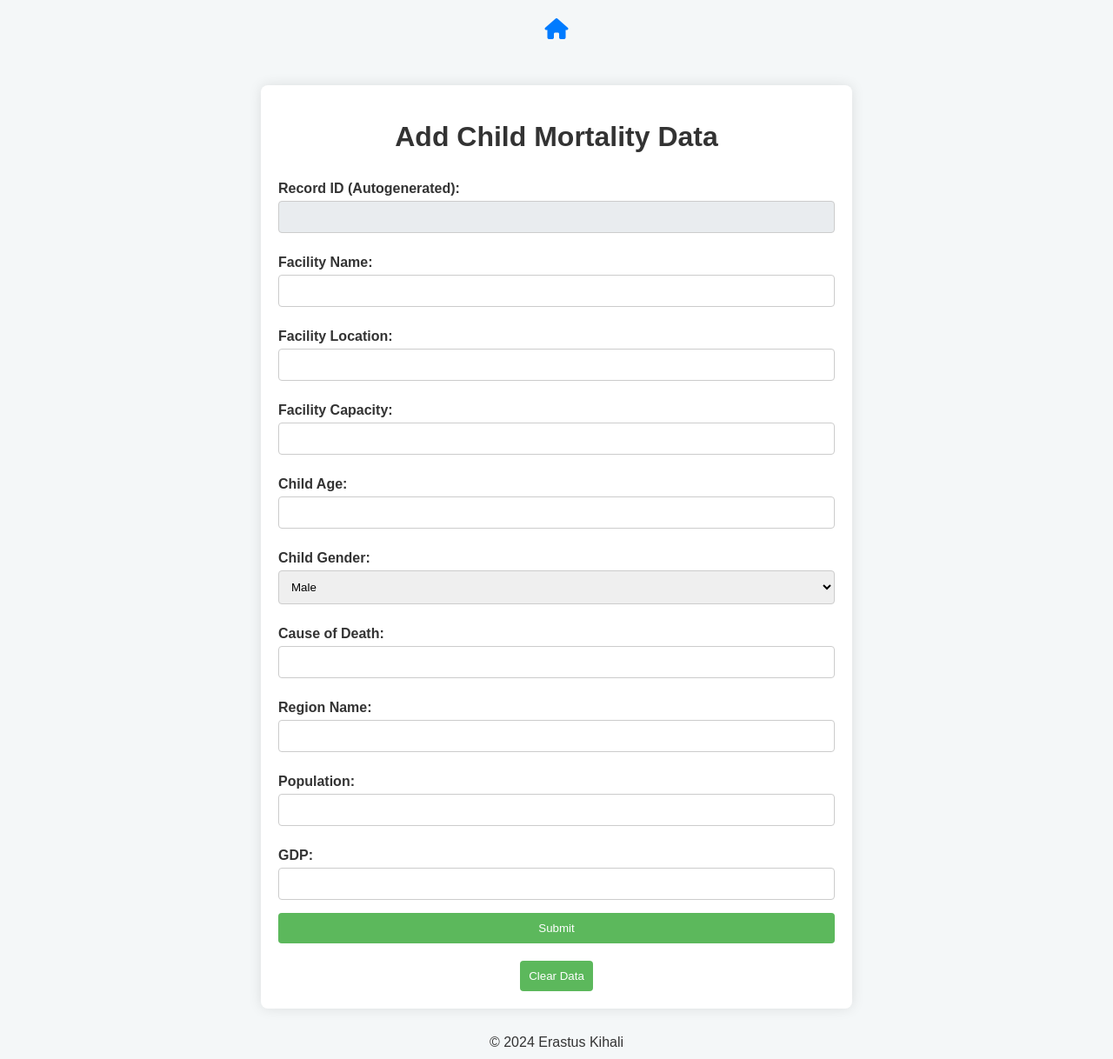
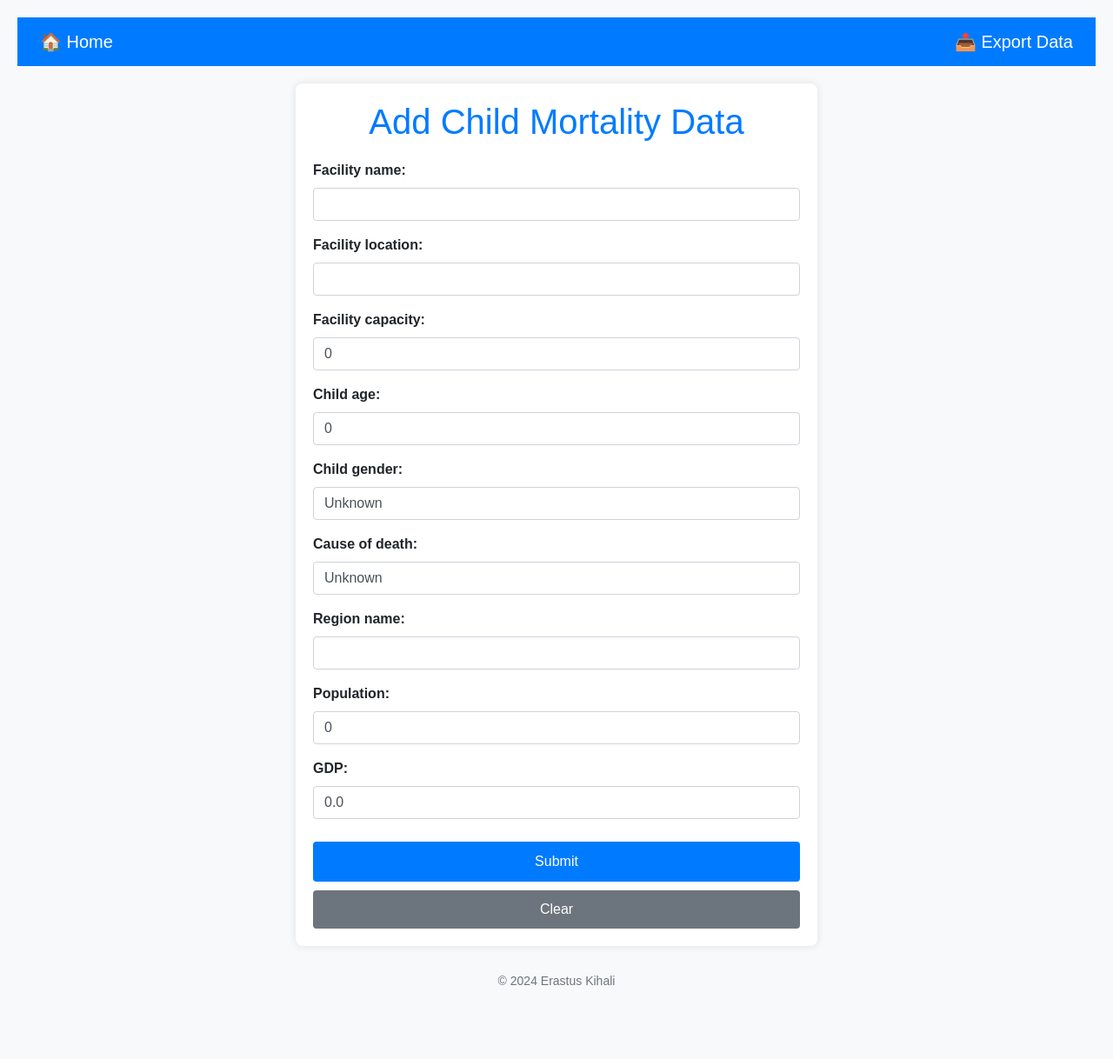
Before and after one commit to Kihali/Final-Project-Mortality-Analyzer-data-collection-web-application, a Django app: page /add/ in a window 1280 px wide. Shown: the whole page at 87% size. After the commit the page ends 1133 px from the top, so only its background shows below. Run offline with Django 5.2, Linux system fonts and the light colour scheme; some libraries are stand-ins or nearby versions.

Commit message:
Updated views and templates for data collection and clearance

```diff
--- a/ChildMortalityAnalyzer/ChildMortalityAnalyzer/settings.py
+++ b/ChildMortalityAnalyzer/ChildMortalityAnalyzer/settings.py
@@ -38,6 +38,7 @@ INSTALLED_APPS = [
     'django.contrib.messages',
     'django.contrib.staticfiles',
     'data_collector',
+     'widget_tweaks',
 ]
 
 MIDDLEWARE = [
--- a/ChildMortalityAnalyzer/ChildMortalityAnalyzer/urls.py
+++ b/ChildMortalityAnalyzer/ChildMortalityAnalyzer/urls.py
@@ -23,5 +23,5 @@ urlpatterns = [
     path('admin/', admin.site.urls),
     path('add/', views.add_data, name='add_data'),
     path('export/', views.export_data, name='export_data'),
-    path('clear_data/', views.clear_data, name='clear_data'),
+    path('clear/', views.clear_data, name='clear_data'),
 ]
--- a/ChildMortalityAnalyzer/data_collector/forms.py
+++ b/ChildMortalityAnalyzer/data_collector/forms.py
@@ -4,4 +4,8 @@ from .models import ChildMortality
 class ChildMortalityForm(forms.ModelForm):
     class Meta:
         model = ChildMortality
-        fields = ['year', 'mortality_rate']
+        fields = [
+            'facility_name', 'facility_location', 'facility_capacity',
+            'child_age', 'child_gender', 'cause_of_death',
+            'region_name', 'population', 'gdp'
+        ]
--- a/ChildMortalityAnalyzer/data_collector/templates/data_collector/add_data.html
+++ b/ChildMortalityAnalyzer/data_collector/templates/data_collector/add_data.html
@@ -1,205 +1,190 @@
+{% load widget_tweaks %}
 <!DOCTYPE html>
 <html lang="en">
 <head>
     <meta charset="UTF-8">
     <meta name="viewport" content="width=device-width, initial-scale=1.0">
     <title>Add Child Mortality Data</title>
-    <link rel="stylesheet" href="https://cdnjs.cloudflare.com/ajax/libs/font-awesome/6.0.0-beta3/css/all.min.css">
+    <link rel="stylesheet" href="https://stackpath.bootstrapcdn.com/bootstrap/4.5.2/css/bootstrap.min.css">
     <style>
         body {
             font-family: Arial, sans-serif;
-            background-color: #f4f7f8;
-            margin: 0;
-            padding: 0;
+            background-color: #f8f9fa;
+            padding: 20px;
         }
         .container {
-            width: 50%;
+            max-width: 600px;
             margin: 0 auto;
-            background-color: #ffffff;
+            background: white;
             padding: 20px;
             border-radius: 8px;
-            box-shadow: 0 0 15px rgba(0, 0, 0, 0.1);
-            margin-top: 50px;
-            position: relative;
+            box-shadow: 0px 0px 10px rgba(0, 0, 0, 0.1);
         }
         h1 {
             text-align: center;
-            color: #333333;
+            color: #007bff;
+            margin-bottom: 20px;
         }
-        form {
-            display: flex;
-            flex-direction: column;
+        .navbar {
+            margin-bottom: 20px;
         }
-        label {
-            margin: 10px 0 5px;
-            color: #333333;
+        .navbar a {
+            color: white;
+            margin: 0 10px;
+        }
+        footer {
+            margin-top: 30px;
+            text-align: center;
+            font-size: 14px;
+            color: #6c757d;
+        }
+        .btn-custom {
+            background-color: #007bff;
+            color: white;
+            width: 100%;
+            padding: 10px;
+            font-size: 16px;
+            border-radius: 4px;
+            margin-top: 10px;
+        }
+        .btn-clear {
+            background-color: #6c757d;
+            color: white;
+            width: 100%;
+            padding: 10px;
+            font-size: 16px;
+            border-radius: 4px;
+            margin-top: 10px;
+            border: none;
+        }
+        .alert-custom {
+            display: none;
+            margin-top: 20px;
+        }
+        .form-group label {
+            text-align: left;
+            display: block;
             font-weight: bold;
         }
-        input[type="text"], input[type="number"], select {
-            padding: 10px;
-            border: 1px solid #cccccc;
-            border-radius: 4px;
-            margin-bottom: 15px;
-        }
-        input[type="text"][readonly] {
-            background-color: #e9ecef;
-            color: #6c757d;
-        }
-        button {
-            padding: 10px;
-            background-color: #5cb85c;
-            color: white;
-            border: none;
-            border-radius: 4px;
-            cursor: pointer;
-        }
-        button:hover {
-            background-color: #4cae4c;
-        }
-        .form-group {
-            display: flex;
-            justify-content: space-between;
-        }
-        .form-group div {
-            width: 48%;
-        }
-        .success-message {
-            display: none;
-            background-color: #dff0d8;
-            color: #3c763d;
-            padding: 15px;
-            border-radius: 5px;
-            position: absolute;
-            top: -30px;
-            left: 0;
-            width: 100%;
-            text-align: center;
-            box-shadow: 0 0 10px rgba(0, 0, 0, 0.1);
-        }
-        footer {
-            text-align: center;
-            margin-top: 20px;
-            padding: 10px;
-            background-color: #f4f7f8;
-            color: #333333;
-        }
-        .nav-icons {
-            display: flex;
-            justify-content: center;
-            margin: 20px 0;
-        }
-        .nav-icons a {
-            color: #007bff;
-            font-size: 24px;
-            margin: 0 15px;
-            text-decoration: none;
-            transition: color 0.3s ease;
-        }
-        .nav-icons a:hover {
-            color: #0056b3;
-        }
-        .button-container {
-            display: flex;
-            justify-content: center;
-            margin-top: 20px;
-        }
     </style>
+</head>
+<body>
+
+    <!-- Navbar with icons -->
+    <nav class="navbar navbar-dark bg-primary">
+        <a class="navbar-brand" href="{% url 'home' %}">🏠 Home</a>
+        <a class="navbar-brand" href="{% url 'export_data' %}">📤 Export Data</a>
+    </nav>
+
+    <!-- Main form container -->
+    <div class="container">
+        <h1>Add Child Mortality Data</h1>
+        <form method="post" id="dataForm">
+            {% csrf_token %}
+            <div class="form-group">
+                <label for="{{ form.facility_name.id_for_label }}">Facility name:</label>
+                {{ form.facility_name|add_class:"form-control" }}
+            </div>
+            <div class="form-group">
+                <label for="{{ form.facility_location.id_for_label }}">Facility location:</label>
+                {{ form.facility_location|add_class:"form-control" }}
+            </div>
+            <div class="form-group">
+                <label for="{{ form.facility_capacity.id_for_label }}">Facility capacity:</label>
+                {{ form.facility_capacity|add_class:"form-control" }}
+            </div>
+            <div class="form-group">
+                <label for="{{ form.child_age.id_for_label }}">Child age:</label>
+                {{ form.child_age|add_class:"form-control" }}
+            </div>
+            <div class="form-group">
+                <label for="{{ form.child_gender.id_for_label }}">Child gender:</label>
+                {{ form.child_gender|add_class:"form-control" }}
+            </div>
+            <div class="form-group">
+                <label for="{{ form.cause_of_death.id_for_label }}">Cause of death:</label>
+                {{ form.cause_of_death|add_class:"form-control" }}
+            </div>
+            <div class="form-group">
+                <label for="{{ form.region_name.id_for_label }}">Region name:</label>
+                {{ form.region_name|add_class:"form-control" }}
+            </div>
+            <div class="form-group">
+                <label for="{{ form.population.id_for_label }}">Population:</label>
+                {{ form.population|add_class:"form-control" }}
+            </div>
+            <div class="form-group">
+                <label for="{{ form.gdp.id_for_label }}">GDP:</label>
+                {{ form.gdp|add_class:"form-control" }}
+            </div>
+            <button type="submit" class="btn btn-custom">Submit</button>
+            <button type="button" class="btn btn-clear" id="clearButton">Clear</button>
+        </form>
+
+        <!-- Success alerts -->
+        <div class="alert alert-success alert-custom" id="successAlert">
+            Data has been captured successfully!
+        </div>
+        <div class="alert alert-success alert-custom" id="clearAlert">
+            Data has been cleared successfully!
+        </div>
+    </div>
+
+    <!-- Footer -->
+    <footer>
+        &copy; 2024 Erastus Kihali
+    </footer>
+
+    <!-- JavaScript for form submission and notifications -->
     <script>
-        function showSuccessMessage() {
-            const successMessage = document.getElementById('success-message');
-            successMessage.style.display = 'block';
+        document.getElementById('dataForm').onsubmit = function(event) {
+            event.preventDefault();
+            var form = this;
 
-            // Hide the message after 3 seconds
-            setTimeout(() => {
-                successMessage.style.display = 'none';
-            }, 3000);
-        }
+            fetch(form.action, {
+                method: form.method,
+                body: new FormData(form),
+                headers: {
+                    'X-CSRFToken': form.querySelector('[name=csrfmiddlewaretoken]').value
+                }
+            }).then(response => {
+                if (response.ok) {
+                    document.getElementById('successAlert').style.display = 'block';
+                    setTimeout(() => {
+                        document.getElementById('successAlert').style.display = 'none';
+                    }, 3000);
+                    form.reset();
+                } else {
+                    alert('An error occurred while submitting the form. Please try again.');
+                }
+            });
+        };
 
-        function handleSubmit(event) {
-            event.preventDefault();
-            // Show the success message
-            showSuccessMessage();
-            // Optionally, you could reset the form here
-            event.target.reset();
-        }
-
-        function clearData() {
-            if (confirm("Are you sure you want to clear all collected data?")) {
-                fetch("{% url 'clear_data' %}", {
+        document.getElementById('clearButton').onclick = function() {
+            if (confirm('Are you sure you want to clear all the data? This action cannot be undone.')) {
+                fetch('/clear/', {
                     method: 'POST',
                     headers: {
-                        'Content-Type': 'application/json',
-                        'X-CSRFToken': '{{ csrf_token }}'
+                        'X-CSRFToken': document.querySelector('[name=csrfmiddlewaretoken]').value
                     }
                 }).then(response => {
                     if (response.ok) {
-                        alert("Data cleared successfully!");
+                        return response.json();
                     } else {
-                        alert("Failed to clear data. Please try again.");
+                        throw new Error('An error occurred while clearing the data.');
                     }
+                }).then(data => {
+                    document.getElementById('clearAlert').innerText = data.message;
+                    document.getElementById('clearAlert').style.display = 'block';
+                    setTimeout(() => {
+                        document.getElementById('clearAlert').style.display = 'none';
+                    }, 3000);
                 }).catch(error => {
-                    console.error('Error:', error);
-                    alert("An error occurred while clearing data.");
+                    alert(error.message);
                 });
             }
-        }
+        };
     </script>
-</head>
-<body>
-    <div class="nav-icons">
-        <a href="{% url 'home' %}" title="Home"><i class="fas fa-home"></i></a>
-    </div>
-    <div class="container">
-        <div id="success-message" class="success-message">
-            Data recorded successfully!
-        </div>
-        <h1>Add Child Mortality Data</h1>
-        <form method="POST" onsubmit="handleSubmit(event)">
-            {% csrf_token %}
 
-            <!-- Record ID is autogenerated -->
-            <label for="record_id">Record ID (Autogenerated):</label>
-            <input type="text" id="record_id" name="record_id" readonly value="{{ auto_generated_id }}">
-
-            <label for="facility_name">Facility Name:</label>
-            <input type="text" id="facility_name" name="facility_name">
-
-            <label for="facility_location">Facility Location:</label>
-            <input type="text" id="facility_location" name="facility_location">
-
-            <label for="facility_capacity">Facility Capacity:</label>
-            <input type="number" id="facility_capacity" name="facility_capacity">
-
-            <label for="child_age">Child Age:</label>
-            <input type="number" id="child_age" name="child_age">
-
-            <label for="child_gender">Child Gender:</label>
-            <select id="child_gender" name="child_gender">
-                <option value="male">Male</option>
-                <option value="female">Female</option>
-            </select>
-
-            <label for="cause_of_death">Cause of Death:</label>
-            <input type="text" id="cause_of_death" name="cause_of_death">
-
-            <label for="region_name">Region Name:</label>
-            <input type="text" id="region_name" name="region_name">
-
-            <label for="population">Population:</label>
-            <input type="number" id="population" name="population">
-
-            <label for="gdp">GDP:</label>
-            <input type="number" id="gdp" name="gdp">
-
-            <button type="submit">Submit</button>
-        </form>
-        <div class="button-container">
-            <button onclick="clearData()">Clear Data</button>
-        </div>
-    </div>
-
-    <footer>
-        &copy; 2024 Erastus Kihali
-    </footer>
 </body>
 </html>
--- a/ChildMortalityAnalyzer/data_collector/views.py
+++ b/ChildMortalityAnalyzer/data_collector/views.py
@@ -2,9 +2,7 @@ from django.shortcuts import render, redirect
 from .forms import ChildMortalityForm
 from .models import ChildMortality
 import csv
-from django.http import HttpResponse
-from django.http import JsonResponse
-from data_collector.models import ChildMortality
+from django.http import HttpResponse, JsonResponse
 
 def home(request):
     return render(request, 'data_collector/home.html')
@@ -14,7 +12,10 @@ def add_data(request):
         form = ChildMortalityForm(request.POST)
         if form.is_valid():
             form.save()
+            print("Form saved successfully!")  # Debugging statement
             return redirect('add_data')
+        else:
+            print("Form errors:", form.errors)  # Debugging statement
     else:
         form = ChildMortalityForm()
     return render(request, 'data_collector/add_data.html', {'form': form})
@@ -24,16 +25,23 @@ def export_data(request):
     response['Content-Disposition'] = 'attachment; filename="child_mortality_data.csv"'
 
     writer = csv.writer(response)
-    writer.writerow(['Year', 'Mortality Rate'])
+    writer.writerow([
+        'Facility Name', 'Facility Location', 'Facility Capacity',
+        'Child Age', 'Child Gender', 'Cause of Death',
+        'Region Name', 'Population', 'GDP'
+    ])
 
     for data in ChildMortality.objects.all():
-        writer.writerow([data.year, data.mortality_rate])
+        writer.writerow([
+            data.facility_name, data.facility_location, data.facility_capacity,
+            data.child_age, data.child_gender, data.cause_of_death,
+            data.region_name, data.population, data.gdp
+        ])
 
     return response
 
 def clear_data(request):
     if request.method == 'POST':
-        # Clear data from the database
         ChildMortality.objects.all().delete()
-        return JsonResponse({'status': 'success'})
+        return JsonResponse({'message': 'Data cleared successfully!'})
     return JsonResponse({'status': 'fail'}, status=400)
```
Also changed, not shown: ChildMortalityAnalyzer/data_collector/models.py (+10 -3 lines), ChildMortalityAnalyzer/data_collector/migrations/0002_remove_childmortality_mortality_rate_and_more.py (added), ChildMortalityAnalyzer/db.sqlite3, 1 other file.
